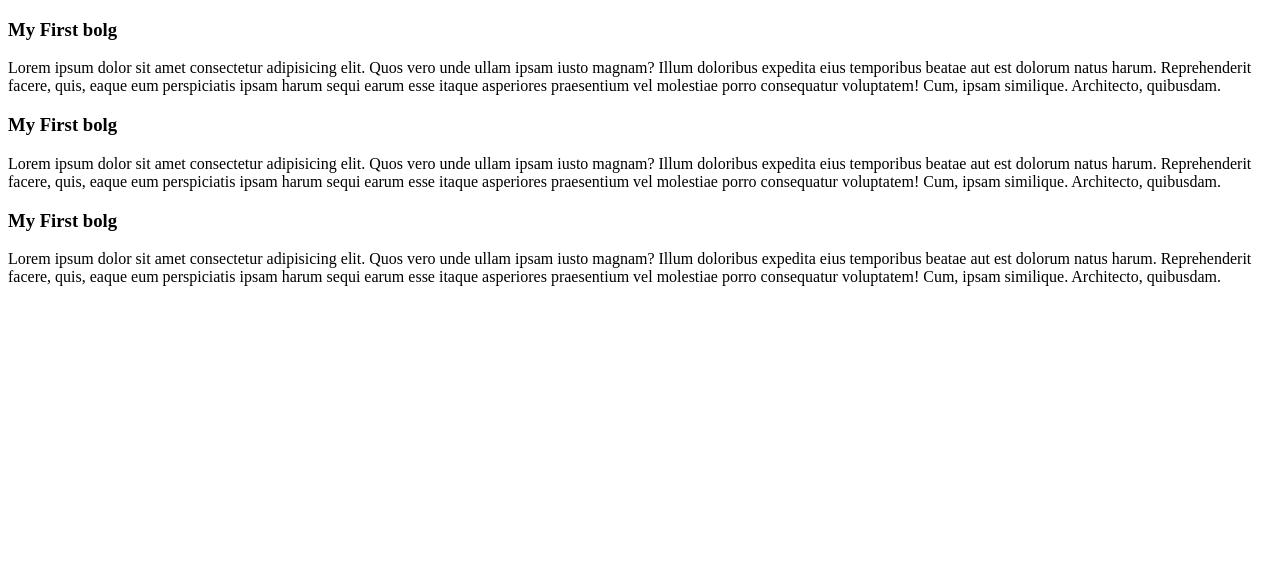
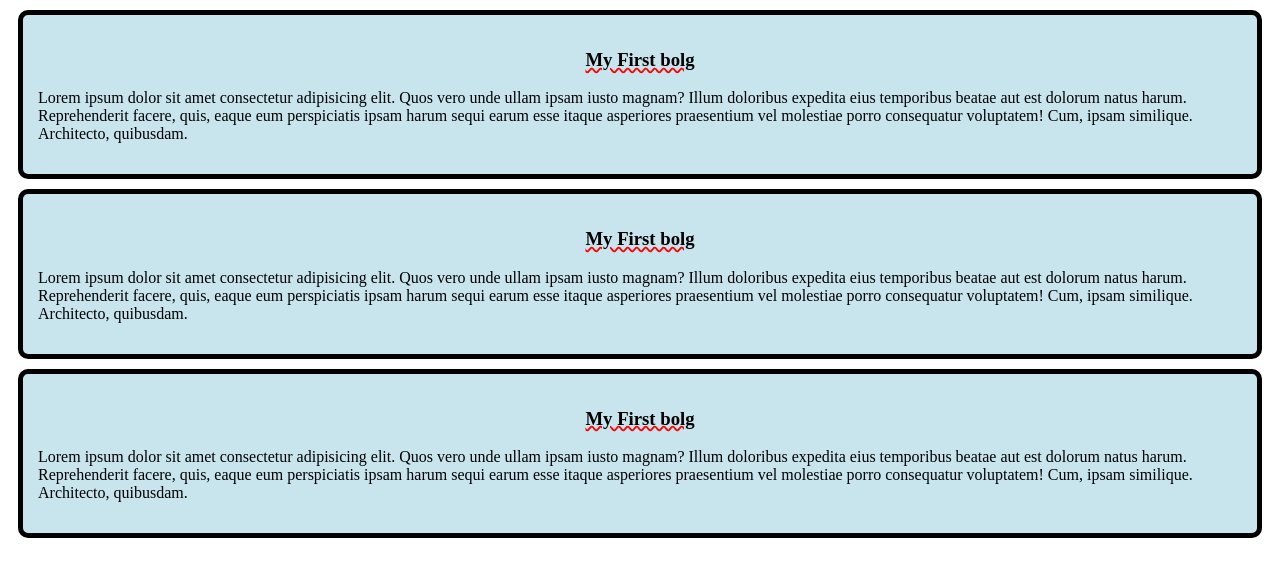
Before and after one commit to kawser2917/practicing_repo, a plain HTML site: page index.html in a window 1280 px wide. Drawn offline with Linux system fonts and the light colour scheme.

Commit message:
style added

```diff
--- a/index.html
+++ b/index.html
@@ -4,19 +4,20 @@
     <meta charset="UTF-8">
     <meta name="viewport" content="width=device-width, initial-scale=1.0">
     <title>Practicing Github</title>
+    <link rel="stylesheet" href="style.css">
 </head>
 <body>
-    <div>
+    <div class="blog">
         <h3>My First bolg</h3>
         <p>Lorem ipsum dolor sit amet consectetur adipisicing elit. Quos vero unde ullam ipsam iusto magnam? Illum doloribus expedita eius temporibus beatae aut est dolorum natus harum. Reprehenderit facere, quis, eaque eum perspiciatis ipsam harum sequi earum esse itaque asperiores praesentium vel molestiae porro consequatur voluptatem! Cum, ipsam similique. Architecto, quibusdam.
         </p>
     </div>
-    <div>
+    <div class="blog">
         <h3>My First bolg</h3>
         <p>Lorem ipsum dolor sit amet consectetur adipisicing elit. Quos vero unde ullam ipsam iusto magnam? Illum doloribus expedita eius temporibus beatae aut est dolorum natus harum. Reprehenderit facere, quis, eaque eum perspiciatis ipsam harum sequi earum esse itaque asperiores praesentium vel molestiae porro consequatur voluptatem! Cum, ipsam similique. Architecto, quibusdam.
         </p>
     </div>
-    <div>
+    <div class="blog">
         <h3>My First bolg</h3>
         <p>Lorem ipsum dolor sit amet consectetur adipisicing elit. Quos vero unde ullam ipsam iusto magnam? Illum doloribus expedita eius temporibus beatae aut est dolorum natus harum. Reprehenderit facere, quis, eaque eum perspiciatis ipsam harum sequi earum esse itaque asperiores praesentium vel molestiae porro consequatur voluptatem! Cum, ipsam similique. Architecto, quibusdam.
         </p>
--- /dev/null
+++ b/style.css
@@ -0,0 +1,12 @@
+.blog{
+    border: 5px solid black;
+    margin: 10px;
+    border-radius: 10px;
+    padding: 15px;
+    background-color: rgba(173, 216, 230, 0.671);
+}
+
+.blog h3{
+    text-align: center;
+    text-decoration: underline wavy red;
+}
```
